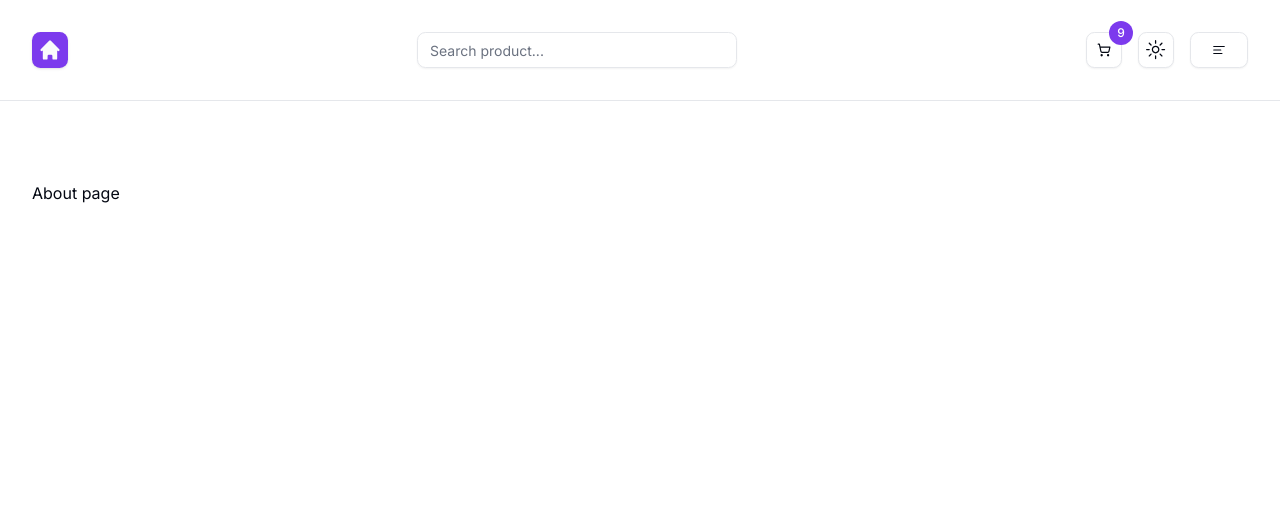
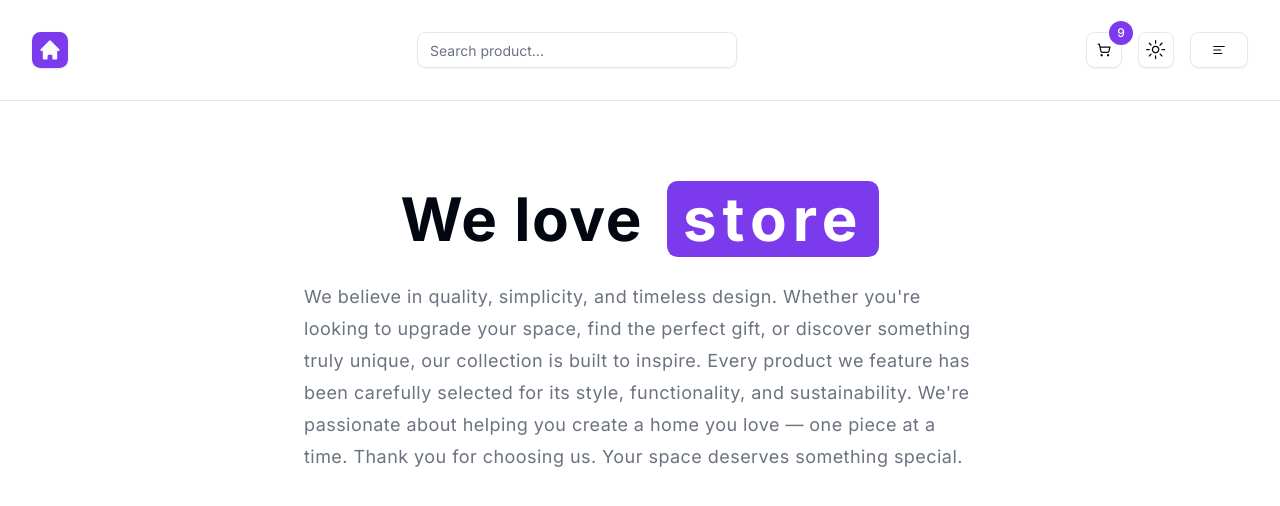
Before and after one commit to AlexandraTantos/online-shop, a Next.js app: page /about in a window 1280 px wide. Shown: the top 506 px of the page. Built offline with nearby package versions, Linux system fonts and the light colour scheme.

Commit message:
Add About page and Loading Container

```diff
--- a/app/about/page.tsx
+++ b/app/about/page.tsx
@@ -1,5 +1,23 @@
 import React from "react";
 function AboutPage() {
-  return <div>About page</div>;
+  return (
+    <section>
+      <h1 className="flex flex-wrap gap-2 sm:gap-x-6 items-center justify-center text-4xl font-bold leading-none tracking-wide sm:text-6xl">
+        We love
+        <span className="bg-primary py-2 px-4 rounded-lg tracking-widest text-white">
+          store
+        </span>
+      </h1>
+      <p className="mt-6 text-lg tracking-wide leading-8 max-w-2xl mx-auto text-muted-foreground">
+        We believe in quality, simplicity, and timeless design. Whether
+        you&apos;re looking to upgrade your space, find the perfect gift, or
+        discover something truly unique, our collection is built to inspire.
+        Every product we feature has been carefully selected for its style,
+        functionality, and sustainability. We&apos;re passionate about helping
+        you create a home you love — one piece at a time. Thank you for choosing
+        us. Your space deserves something special.
+      </p>
+    </section>
+  );
 }
 export default AboutPage;
--- a/app/page.tsx
+++ b/app/page.tsx
@@ -1,12 +1,15 @@
+import LoadingContainer from "@/components/global/LoadingContainer";
 import FeaturedProducts from "@/components/home/FeaturedProducts";
 import Hero from "@/components/home/Hero";
-import { Button } from "@/components/ui/button";
+import { Suspense } from "react";
 
 const HomePage = () => {
   return (
     <>
       <Hero />
-      <FeaturedProducts />
+      <Suspense fallback={<LoadingContainer />}>
+        <FeaturedProducts />
+      </Suspense>
     </>
   );
 };
--- a/components/global/LoadingContainer.tsx
+++ b/components/global/LoadingContainer.tsx
@@ -1,5 +1,25 @@
 import React from "react";
+import { Card, CardContent } from "../ui/card";
+import { Skeleton } from "../ui/skeleton";
 
 export default function LoadingContainer() {
-  return <div>LoadingContainer</div>;
+  return (
+    <div className="pt-12 grid gap-4 md:grid-cols-2 lg:grid-cols-3">
+      <LoadingProduct />
+      <LoadingProduct />
+      <LoadingProduct />
+    </div>
+  );
 }
+
+function LoadingProduct() {
+  return (
+    <Card>
+      <CardContent className="p-4">
+        <Skeleton className="h-48 w-full" />
+        <Skeleton className="h-4 w-3/4 mt-4" />
+        <Skeleton className="h-4 w-1/2 mt-4" />
+      </CardContent>
+    </Card>
+  );
+}
```
